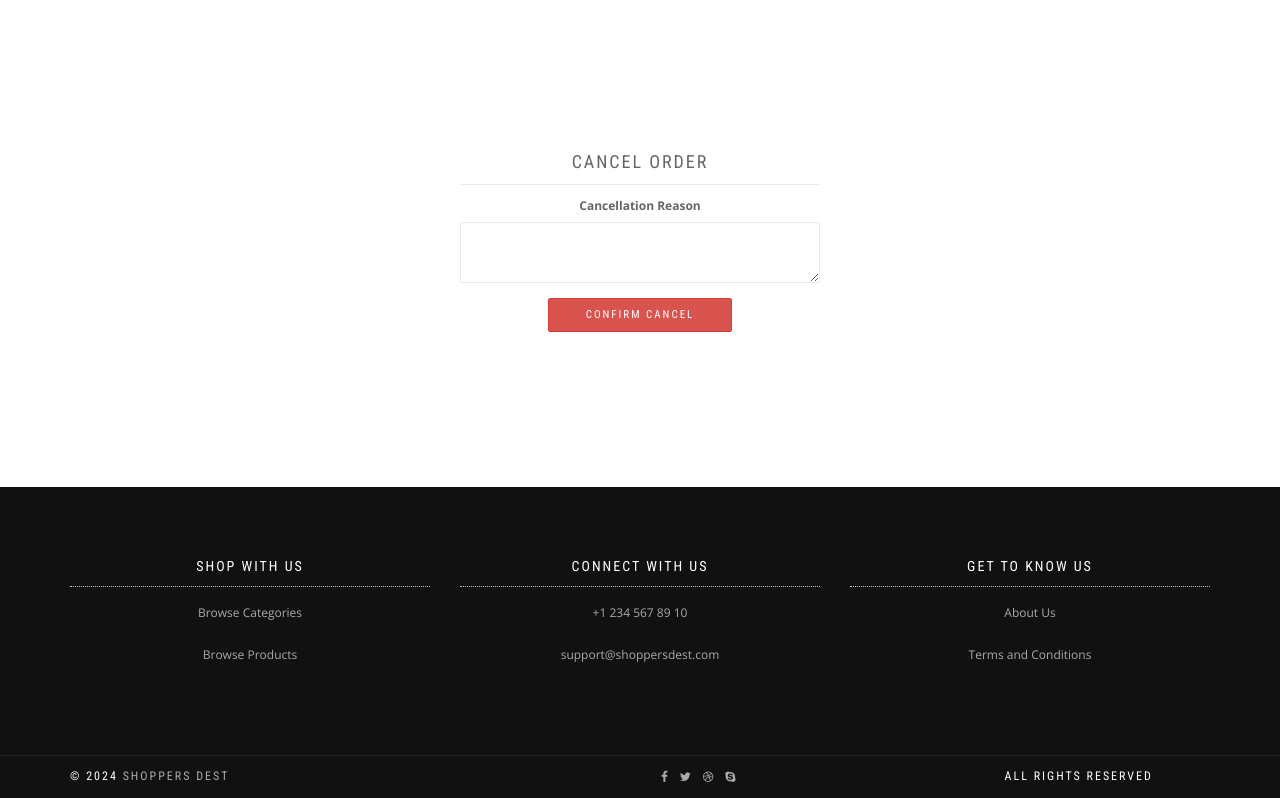
After one commit to kjlenish/Django-Ecommerce-Application, a Django app: page /orders/cancel/1/ in a window 1280 px wide. The commit adds this page. Shown: the part 323-1121 px from the top of the page. Run offline with Django 4.2, Linux system fonts and the light colour scheme; a user stored in the database is signed in; tables that the repository leaves empty hold one stand-in row (values such as "Sample post"); some libraries are stand-ins or nearby versions; some web fonts are replaced.

Commit message:
Modified orders to cancel order and implemented stock updation
Modified the order detail page which now enables the user to cancel order, also the product stock will decrease if the an user places the order and revert back if it is cancelled. The Add to cart button also disappears if there's no stock available.

```diff
--- a/orders/models.py
+++ b/orders/models.py
@@ -25,7 +25,10 @@ class Order(models.Model):
 
     shipping_address = models.ForeignKey(Address, on_delete=models.CASCADE, blank=True, null=True)
     date_shipped = models.DateTimeField(null=True, blank=True)
+
     date_delivered = models.DateTimeField(null=True, blank=True)
+
+    cancellation_reason = models.CharField(max_length=500, blank=True, null=True)
     date_cancelled = models.DateTimeField(null=True, blank=True)
 
     date_created = models.DateTimeField(auto_now_add=True)
--- a/orders/urls.py
+++ b/orders/urls.py
@@ -1,5 +1,5 @@
 from django.urls import path
-from .views import place_order, view_orders, order_details, order_summary
+from .views import place_order, view_orders, order_details, order_summary, order_cancel
 
 
 urlpatterns = [
@@ -7,4 +7,5 @@ urlpatterns = [
     path('checkout/', place_order, name='check_out'),
     path('details/<int:pk>/', order_details, name='order_detail'),
     path('summary/<int:order_id>/', order_summary, name='order_summary'),
+    path('cancel/<int:order_id>/', order_cancel, name='cancel_order'),
 ]
--- a/orders/views.py
+++ b/orders/views.py
@@ -51,9 +51,9 @@ def place_order(request):
         order.save()
 
         cart_products = [product_id for product_id in cart.cart.keys()]
-        order_items = OrderItem.objects.filter(order=order).exclude(product__id__in=cart_products)
-        for order_item in order_items:
-            order_item.delete()
+        items_not_in_cart = OrderItem.objects.filter(order=order).exclude(product__id__in=cart_products)
+        for item in items_not_in_cart:
+            item.delete()
 
         try:
             default_address = Address.objects.get(user=user, is_default=True)
@@ -127,6 +127,11 @@ def order_summary(request, order_id):
                 cart = Cart(request)
                 cart.clear()
 
+                order_items = OrderItem.objects.filter(order=order)
+                for item in order_items:
+                    product = Product.objects.get(id=item.product.id)
+                    product.update_stock_on_order(item.quantity, order.order_status)
+
                 messages.success(request, "Your order has been confirmed")
                 return redirect('all_orders')
 
@@ -143,7 +148,7 @@ def order_summary(request, order_id):
 def view_orders(request):
     try:
         user = User.objects.get(username=request.user)
-        orders = Order.objects.filter(customer=user).exclude(order_status='In Cart')
+        orders = Order.objects.filter(customer=user).exclude(order_status='In Cart').order_by('-date_updated')
 
         context = {'orders': orders}
 
@@ -163,3 +168,22 @@ def order_details(request, pk):
 
     except Exception as e:
         return render(request, 'lost.html')
+
+
+@login_required
+def order_cancel(request, order_id):
+    try:
+        order = Order.objects.get(id=order_id)
+
+        if request.method == "POST":
+            order.cancellation_reason = request.POST.get('reason')
+            order.order_status = 'Order Cancelled'
+            order.save()
+
+            messages.success(request, "Your Order has been Cancelled")
+            return redirect('all_orders')
+
+        return render(request, 'orders/order_cancel.html')
+
+    except Exception as e:
+        return render(request, 'lost.html')
--- /dev/null
+++ b/templates/orders/order_cancel.html
@@ -0,0 +1,51 @@
+{% extends 'base.html' %}
+{% load static %}
+{% load crispy_forms_tags %}
+
+{% block banner %}
+  <section class="module bg-dark-30" data-background="{% static 'images/banner.jpg' %}">
+      <div class="container">
+        <div class="row">
+          <div class="col-sm-6 col-sm-offset-3">
+            <h1 class="module-title font-alt mb-0">Cancel Order</h1>
+          </div>
+        </div>
+      </div>
+  </section>
+{% endblock banner %}
+
+
+{% block content %}
+  <section class="module">
+      <div class="container">
+        <div class="row">
+
+          <div class="col-sm-4"></div>
+
+          <div class="col-sm-4 text-center">
+            <h4 class="font-alt">Cancel Order</h4>
+            <hr class="divider-w mb-10">
+
+            <form class="form" method="POST">
+              {% csrf_token %}
+
+              <div class="form-group">
+                <label for="cancellationReason">Cancellation Reason</label>
+                <textarea class="form-control" id="cancellationReason" name="reason" rows="3"></textarea>
+              </div>
+
+              <div class="form-group">
+                <button class="btn btn-round btn-danger" type="submit">Confirm Cancel</button>
+              </div>
+
+            </form>
+
+          </div>
+
+          <div class="col-sm-4"></div>
+
+        </div>
+      </div>
+  </section>
+
+{% endblock content %}
```
Also changed, not shown: orders/signals.py (+7 -2 lines), products/models.py (+8 -0 lines), templates/orders/order_details.html (+11 -0 lines), templates/products/product_details.html (+12 -5 lines).
